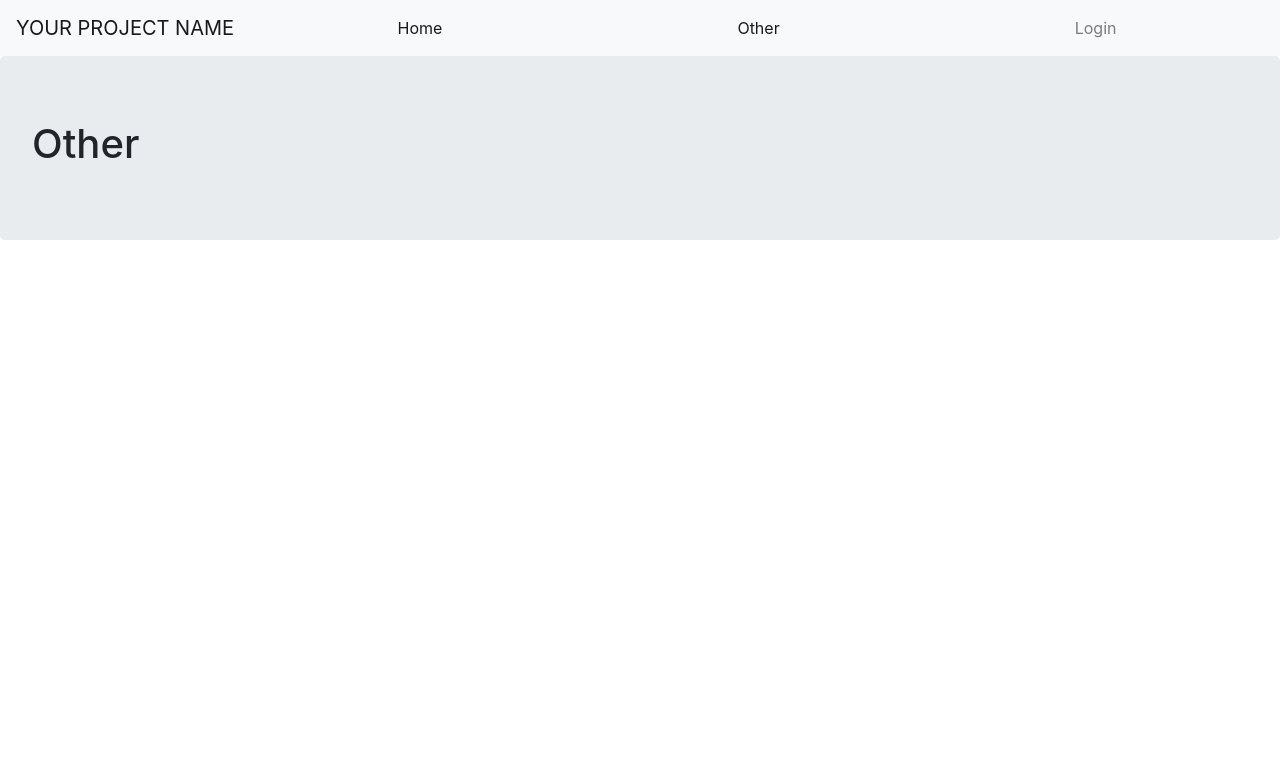
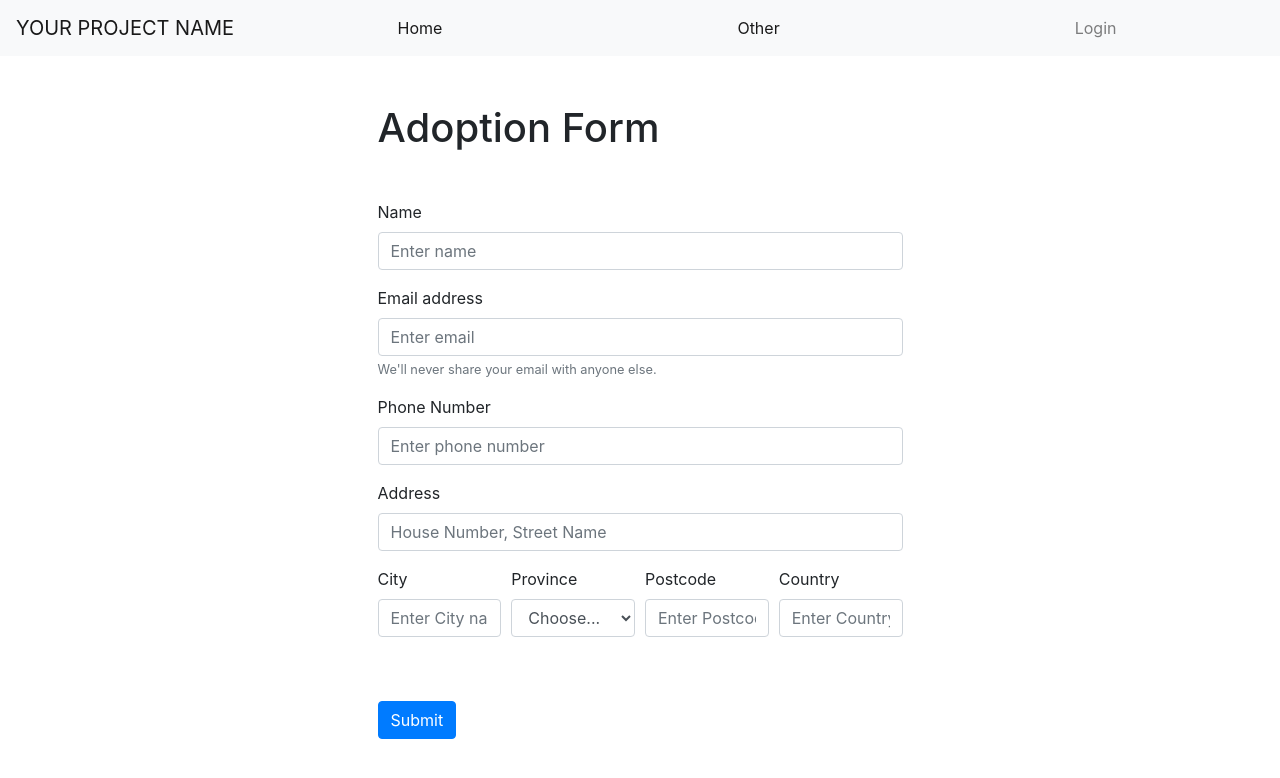
Before and after one commit to vishakahegde/paws-trust-frontend, a React (Create React App) app: page /other in a window 1280 px wide. Shown: the top 778 px of the page. Built offline with nearby package versions, Linux system fonts and the light colour scheme; no server answers.

Commit message:
Add adoption form

```diff
--- a/src/App.js
+++ b/src/App.js
@@ -12,6 +12,7 @@ import { useDispatch, useSelector } from "react-redux";
 import { selectAppLoading } from "./store/appState/selectors";
 import { getUserWithStoredToken } from "./store/user/actions";
 import { Jumbotron } from "react-bootstrap";
+import AdoptionForm from "./pages/AdoptionForm";
 
 const Home = () => (
   <Jumbotron>
@@ -20,7 +21,7 @@ const Home = () => (
 );
 const Other = () => (
   <Jumbotron>
-    <h1>Other</h1>
+    <h1>Adoption Form</h1>
   </Jumbotron>
 );
 
@@ -39,7 +40,7 @@ function App() {
       {isLoading ? <Loading /> : null}
       <Switch>
         <Route exact path="/" component={Home} />
-        <Route path="/other" component={Other} />
+        <Route path="/other" component={AdoptionForm} />
         <Route path="/signup" component={SignUp} />
         <Route path="/login" component={Login} />
       </Switch>
--- /dev/null
+++ b/src/pages/AdoptionForm/index.js
@@ -0,0 +1,132 @@
+import React, { useState } from "react";
+import Container from "react-bootstrap/Container";
+import Form from "react-bootstrap/Form";
+import { Col, Button } from "react-bootstrap";
+
+export default function AdoptionForm() {
+  const [name, setName] = useState("");
+  const [email, setEmail] = useState("");
+  const [phone, setPhone] = useState("");
+  const [address, setAddress] = useState("");
+  const [city, setCity] = useState("");
+  const [province, setProvince] = useState("");
+  const [postcode, setPostcode] = useState("");
+  const [country, setCountry] = useState("");
+
+  function submitForm(event) {
+    event.preventDefault();
+    console.log(name, email, phone, address, city, province, postcode, country);
+  }
+
+  return (
+    <Container>
+      <Form as={Col} md={{ span: 6, offset: 3 }} className="mt-5">
+        <h1 className="mt-5 mb-5">Adoption Form</h1>
+        <Form.Group controlId="formBasicName">
+          <Form.Label>Name</Form.Label>
+          <Form.Control
+            value={name}
+            onChange={(event) => setName(event.target.value)}
+            type="text"
+            placeholder="Enter name"
+            required
+          />
+        </Form.Group>
+        <Form.Group controlId="formBasicEmail">
+          <Form.Label>Email address</Form.Label>
+          <Form.Control
+            value={email}
+            onChange={(event) => setEmail(event.target.value)}
+            type="email"
+            placeholder="Enter email"
+            required
+          />
+          <Form.Text className="text-muted">
+            We'll never share your email with anyone else.
+          </Form.Text>
+        </Form.Group>
+        <Form.Group controlId="formBasicPhone">
+          <Form.Label>Phone Number</Form.Label>
+          <Form.Control
+            value={phone}
+            onChange={(event) => setPhone(event.target.value)}
+            type="number"
+            placeholder="Enter phone number"
+            required
+          />
+        </Form.Group>
+        <Form.Group controlId="formGridAddress">
+          <Form.Label>Address</Form.Label>
+          <Form.Control
+            value={address}
+            onChange={(event) => setAddress(event.target.value)}
+            type="text"
+            placeholder="House Number, Street Name"
+            required
+          />
+        </Form.Group>
+        <Form.Row>
+          <Form.Group as={Col} controlId="formGridCity">
+            <Form.Label>City</Form.Label>
+            <Form.Control
+              value={city}
+              onChange={(event) => setCity(event.target.value)}
+              type="text"
+              placeholder="Enter City name"
+              required
+            />
+          </Form.Group>
+          <Form.Group as={Col} controlId="formGridProvince">
+            <Form.Label>Province</Form.Label>
+            <Form.Control
+              as="select"
+              defaultValue="Choose..."
+              value={province}
+              onChange={(event) => setProvince(event.target.value)}
+              required
+            >
+              <option>Choose...</option>
+              <option>Noord-Holland</option>
+              <option>Zuid-Holland</option>
+              <option>Zeeland</option>
+              <option>Noord-Brabant</option>
+              <option>Utrecht</option>
+              <option>Flevoland</option>
+              <option>Friesland</option>
+              <option>Groningen</option>
+              <option>Drenthe</option>
+              <option>Overijssel</option>
+              <option>Gelderland</option>
+              <option>Limburg</option>
+            </Form.Control>
+          </Form.Group>
+          <Form.Group as={Col} controlId="formGridPostcode">
+            <Form.Label>Postcode</Form.Label>
+            <Form.Control
+              value={postcode}
+              onChange={(event) => setPostcode(event.target.value)}
+              type="text"
+              placeholder="Enter Postcode"
+              required
+            />
+          </Form.Group>
+          <Form.Group as={Col} controlId="formGridCountry">
+            <Form.Label>Country</Form.Label>
+            <Form.Control
+              value={country}
+              onChange={(event) => setCountry(event.target.value)}
+              type="text"
+              placeholder="Enter Country"
+              required
+            />
+          </Form.Group>
+        </Form.Row>
+        <Form.Group className="mt-5">
+          <Button variant="primary" type="submit" onClick={submitForm}>
+            Submit
+          </Button>
+        </Form.Group>
+      </Form>
+    </Container>
+  );
+}
```
